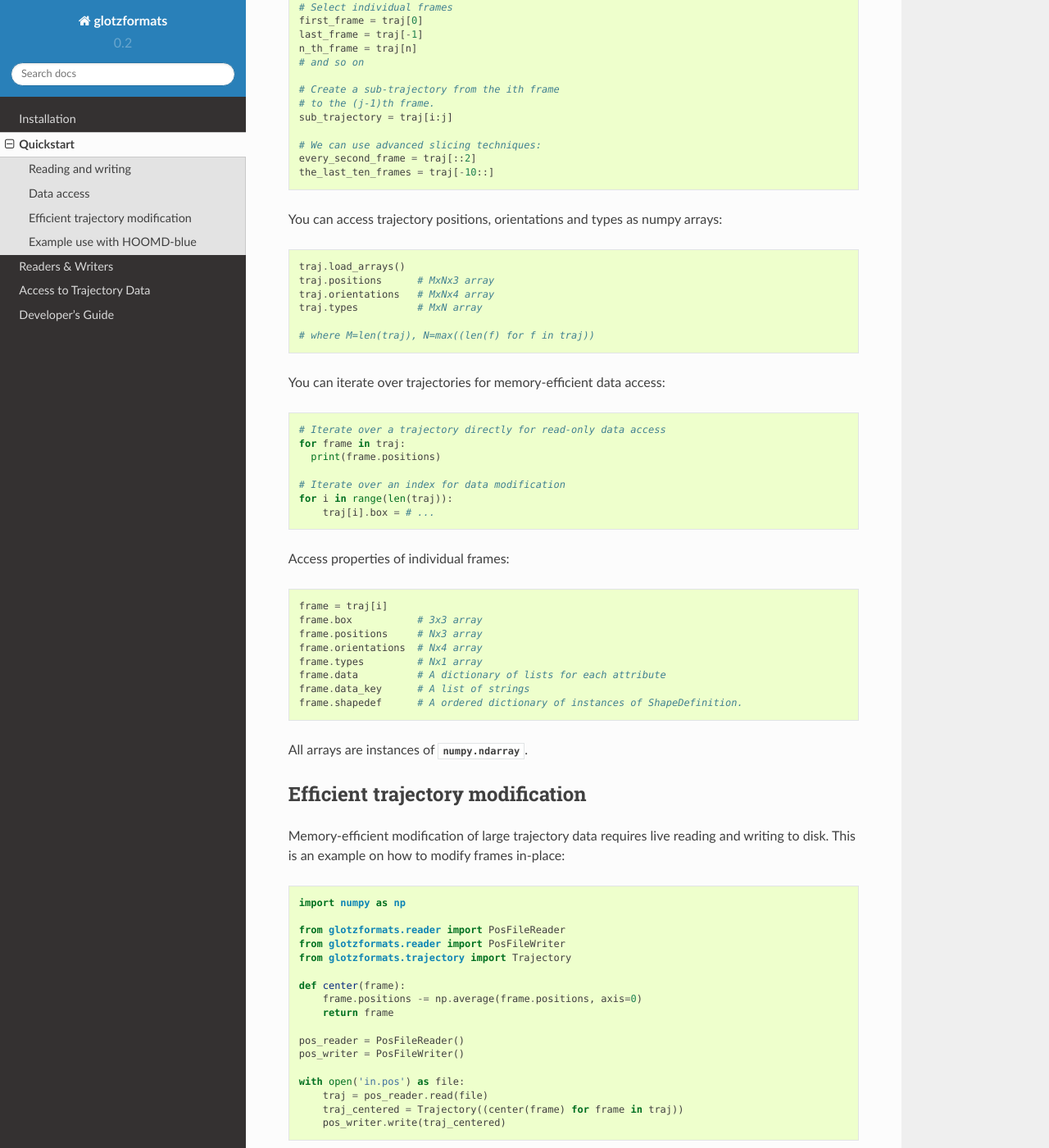
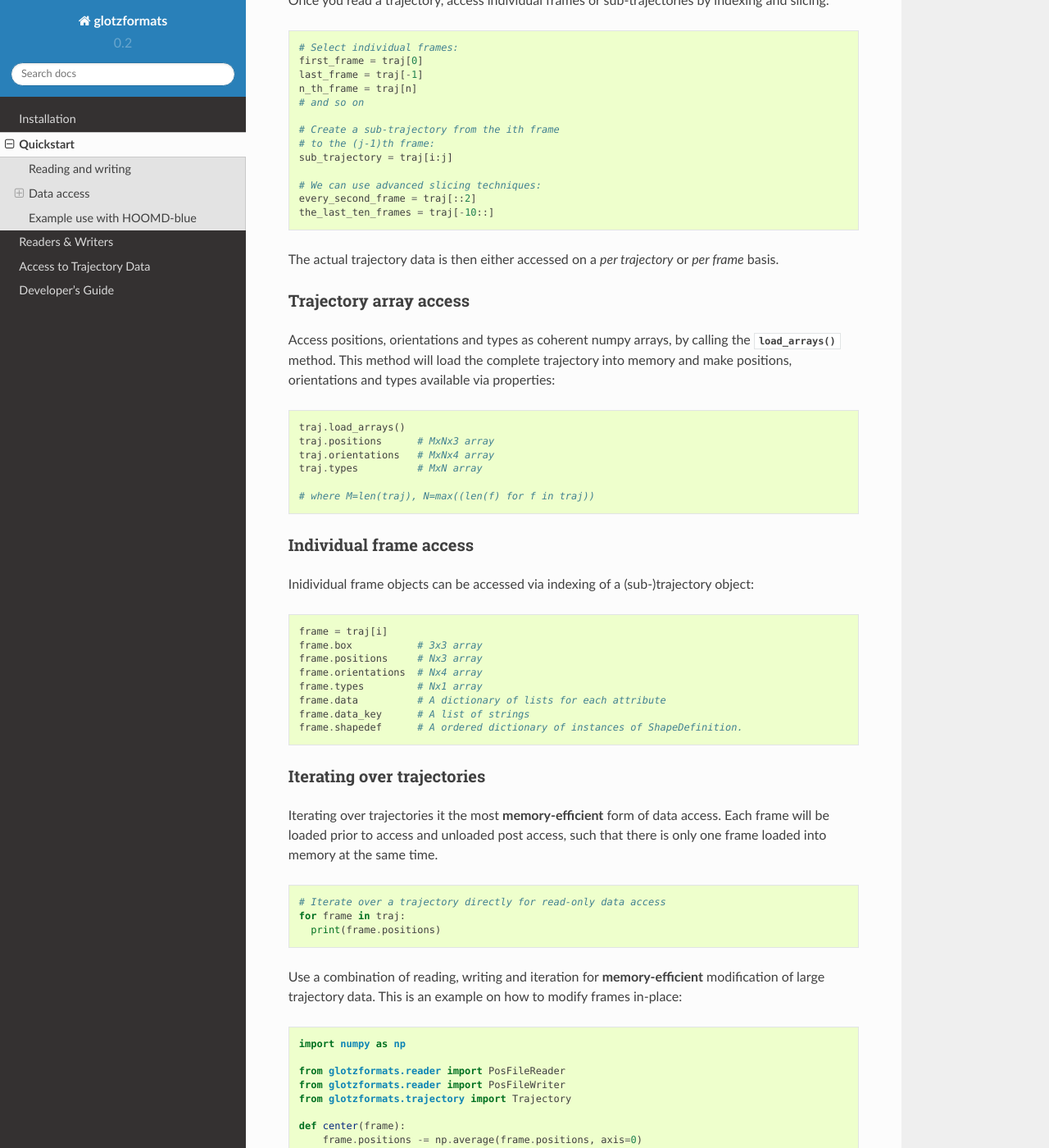
Before and after one commit to glotzerlab/garnett, a Sphinx documentation site: the page built from doc/quickstart.rst, in a window 1280 px wide and 1400 px high, scrolled down 651 px. Shown: the whole window at 82% size. Built offline with Sphinx 7.4.7 and the Read the Docs theme 2.0.0, drawn with Linux system fonts in a browser that asks for light colours; some of the changed text lies outside the part shown.

Commit message:
Improve quickstart documentation.

```diff
--- a/doc/quickstart.rst
+++ b/doc/quickstart.rst
@@ -1,8 +1,11 @@
+==========
 Quickstart
 ==========
 
 Reading and writing
--------------------
+===================
+
+Readers and writers are defined in the ``reader`` and ``writer`` modules.
 
 .. code-block:: python
 
@@ -25,28 +28,33 @@ Reading and writing
 
 
 Data access
------------
+===========
 
-Access individual frames or create sub-trajectories by slicing:
+Once you read a trajectory, access individual frames or sub-trajectories by indexing and slicing:
 
 .. code-block:: python
 
-    # Select individual frames
+    # Select individual frames:
     first_frame = traj[0]
     last_frame = traj[-1]
     n_th_frame = traj[n]
     # and so on
 
     # Create a sub-trajectory from the ith frame
-    # to the (j-1)th frame.
+    # to the (j-1)th frame:
     sub_trajectory = traj[i:j]
 
     # We can use advanced slicing techniques:
     every_second_frame = traj[::2]
     the_last_ten_frames = traj[-10::]
 
-You can access trajectory positions, orientations and types
-as numpy arrays:
+The actual trajectory data is then either accessed on a *per trajectory* or *per frame* basis.
+
+Trajectory array access
+-----------------------
+
+Access positions, orientations and types as coherent numpy arrays, by calling the :py:meth:`~.trajectory.Trajectory.load_arrays` method.
+This method will load the complete trajectory into memory and make positions, orientations and types available via properties:
 
 .. code-block:: python
 
@@ -57,20 +65,10 @@ as numpy arrays:
 
     # where M=len(traj), N=max((len(f) for f in traj))
 
+Individual frame access
+-----------------------
 
-You can iterate over trajectories for memory-efficient data access:
-
-.. code-block:: python
-
-    # Iterate over a trajectory directly for read-only data access
-    for frame in traj:
-      print(frame.positions)
-
-    # Iterate over an index for data modification
-    for i in range(len(traj)):
-        traj[i].box = # ...
-
-Access properties of individual frames:
+Inidividual frame objects can be accessed via indexing of a (sub-)trajectory object:
 
 .. code-block:: python
 
@@ -83,12 +81,19 @@ Access properties of individual frames:
     frame.data_key      # A list of strings
     frame.shapedef      # A ordered dictionary of instances of ShapeDefinition.
 
-All arrays are instances of :py:class:`numpy.ndarray`.
+Iterating over trajectories
+---------------------------
 
-Efficient trajectory modification
----------------------------------
+Iterating over trajectories it the most **memory-efficient** form of data access.
+Each frame will be loaded prior to access and unloaded post access, such that there is only one frame loaded into memory at the same time.
 
-Memory-efficient modification of large trajectory data requires live reading and writing to disk.
+.. code-block:: python
+
+    # Iterate over a trajectory directly for read-only data access
+    for frame in traj:
+      print(frame.positions)
+
+Use a combination of reading, writing and iteration for **memory-efficient** modification of large trajectory data.
 This is an example on how to modify frames in-place:
 
 .. code-block:: python
@@ -111,9 +116,45 @@ This is an example on how to modify frames in-place:
         traj_centered = Trajectory((center(frame) for frame in traj))
         pos_writer.write(traj_centered)
 
+Loading trajectories into memory
+--------------------------------
+
+The :py:class:`~.trajectory.Trajectory` is designed to be as *memory-efficient* as possible by default.
+This means that loading trajectory data into memory requires an explicit call of the :py:meth:`~.Trajectory.load` or :py:meth:`~.Trajectory.load_arrays` methods.
+
+.. code-block:: python
+
+    # Make trajectory data accessible via arrays:
+    traj.load_arrays()
+    traj.positions
+
+    # Load all frames:
+    traj.load()
+    frame = traj[i]
+    traj.positions    # load() also loads arrays
+
+.. note::
+
+    In general, :py:meth:`~.Trajectory.load` is more expensive than :py:meth:`~.Trajectory.load_arrays`.
+    Loading all frames also loads the arrays.
+
+Sub-trajectories inherit already loaded data:
+
+.. code-block:: python
+
+    traj.load_arrays()
+    sub_traj = traj[i:j]
+    sub_traj.positions
+
+.. tip::
+
+    If you are only interested in sub-trajectory data, consider to call :py:meth:`~.Trajectory.load` or :py:meth:`~.Trajectory.load_arrays` only for the sub-trajectory.
+
 
 Example use with HOOMD-blue
----------------------------
+===========================
+
+The **glotzformats** frames can be used to initialize HOOMD-blue by creating snapshots with the :py:meth:`~.Frame.make_snapshot` method or by copying the frame data to existing snapshots with the :py:meth:`~.Frame.copyto_snapshot` methods:
 
 .. code-block:: python
 
```
